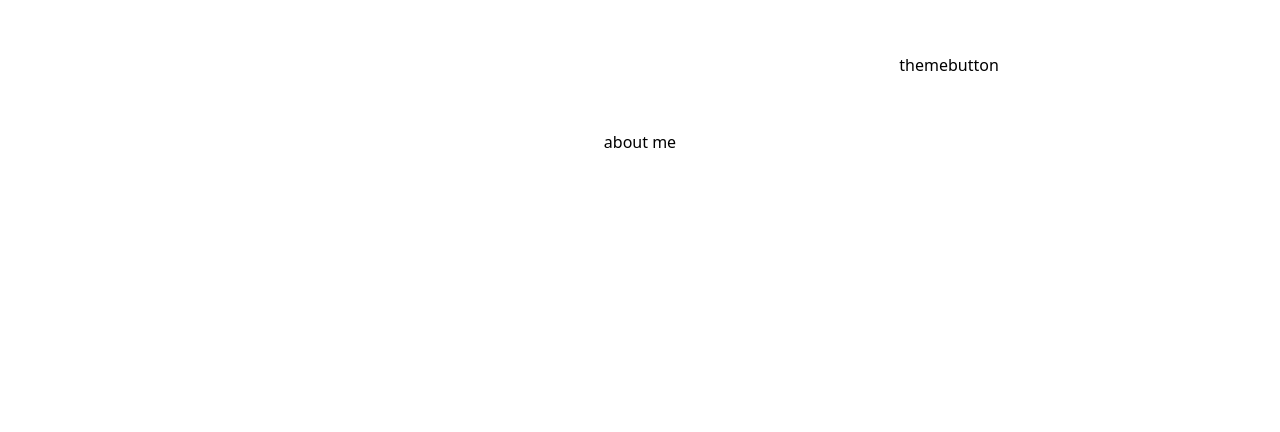
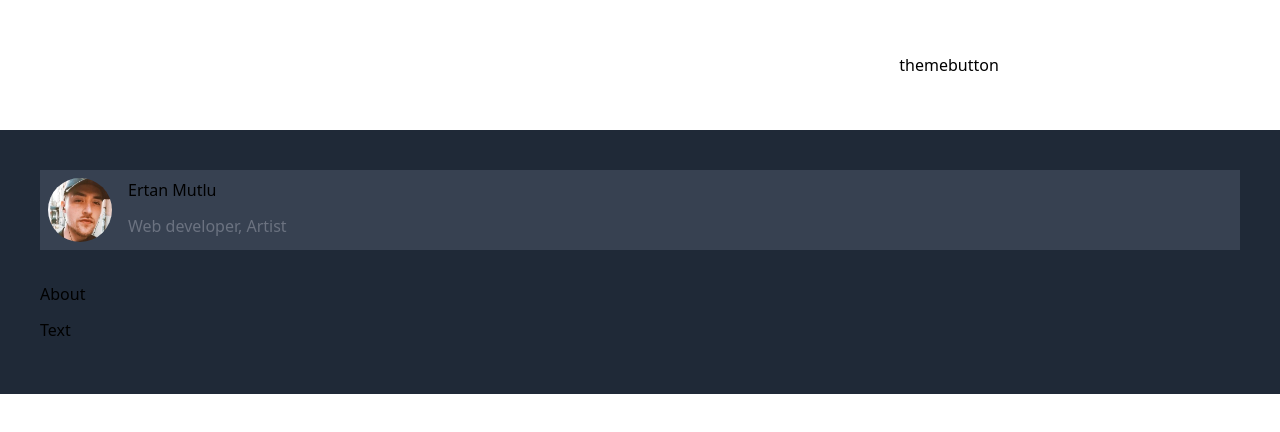
Before and after one commit to highpriesst/portfolio, a Next.js app: page / in a window 1280 px wide. Shown: the top 432 px of the page. Built offline with nearby package versions, Linux system fonts and the light colour scheme.

Commit message:
new about me text

```diff
--- a/sections/AboutMe.tsx
+++ b/sections/AboutMe.tsx
@@ -1,11 +1,39 @@
-import React from "react";
-import { skills } from "../utils/skills";
+import Image from "next/image";
+import { motion as m } from "framer-motion";
+// import { skills } from "../utils/skills";
+import profile_picture from "../public/assests/profile_pic.png";
 
 function AboutMe() {
   return (
-    <div className="flex w-full h-[200px] justify-center">
-      <h1>about me </h1>
-    </div>
+    <m.div className="flex flex-col w-full justify-center h-auto p-10 bg-gray-800">
+      <div className="flex flex-row mb-8 bg-gray-700 p-2">
+        <m.div
+          initial={{ opacity: 0 }}
+          animate={{ opacity: 1 }}
+          transition={{ ease: "easeOut", duration: 1.2 }}
+          exit={{ opacity: 0 }}>
+          <Image
+            src={profile_picture}
+            alt="profile_picture"
+            className="object-cover w-16 h-16 rounded-full mr-4"
+          />
+        </m.div>
+        <m.div
+          className="[&>*]:mb-3"
+          initial={{ opacity: 0 }}
+          animate={{ opacity: 1 }}
+          transition={{ ease: "easeOut", duration: 1.2 }}
+          exit={{ opacity: 0 }}>
+          <h1>Ertan Mutlu</h1>
+          <span className="text-gray-500">Web developer, Artist</span>
+        </m.div>
+      </div>
+
+      <div className="[&>*]:mb-3">
+        <h1>About</h1>
+        <p>Text</p>
+      </div>
+    </m.div>
   );
 }
 
```
